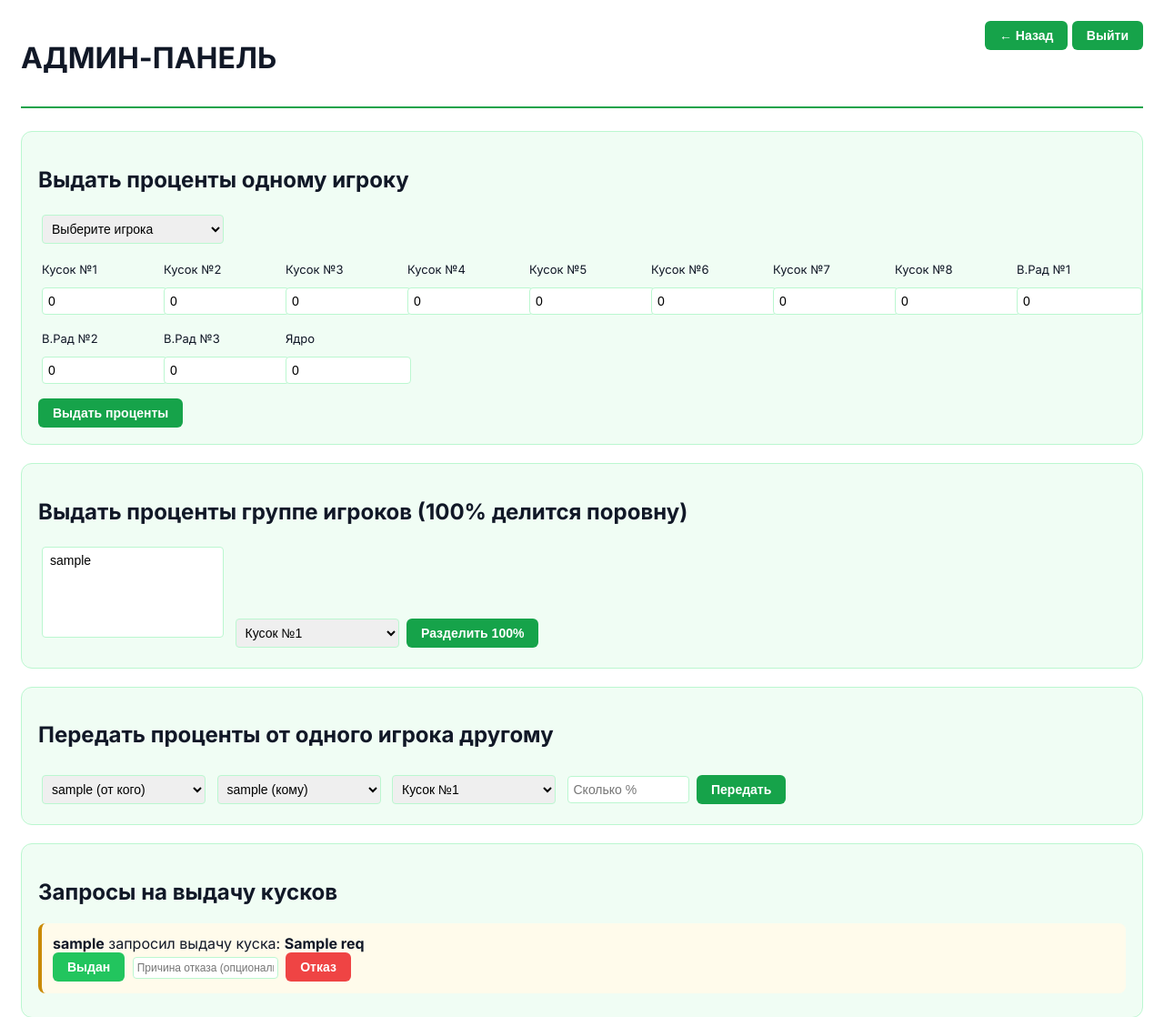
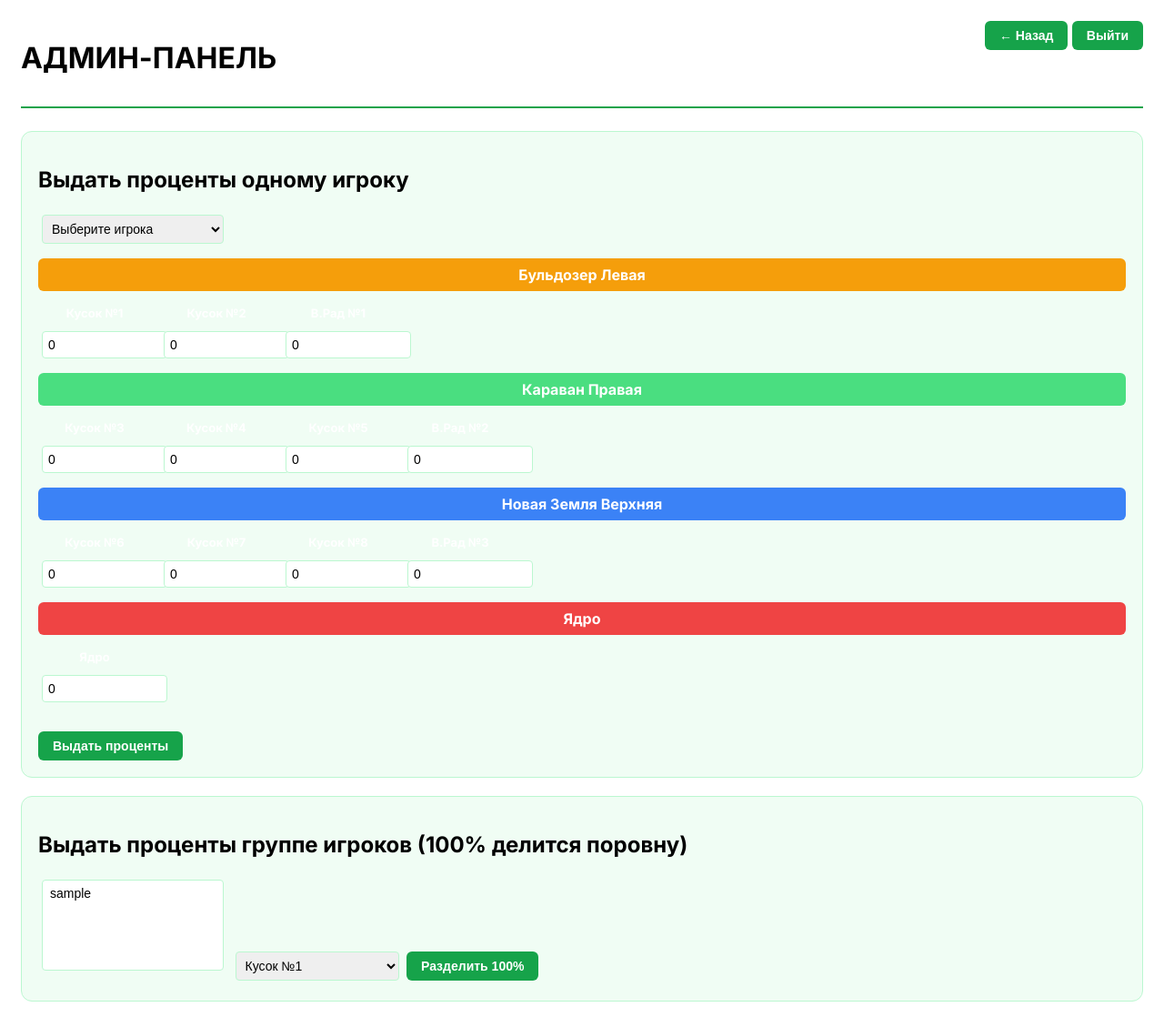
Before and after one commit to volifnap123-lgtm/brazzers-clan2, a Flask app: template templates/admin_panel.html in a window 1280 px wide. Shown: the top 1118 px of the page at 91% size. Run offline with Flask 3, Linux system fonts and the light colour scheme; the template is opened without the code that fills it: most values are stand-ins (such as "Sample title", 1, 10 or a date in 2020).

Commit message:
Update admin_panel.html

```diff
--- a/templates/admin_panel.html
+++ b/templates/admin_panel.html
@@ -77,6 +77,9 @@
             font-size: 13px;
             padding: 4px;
             border-radius: 4px;
+            color: white;
+            font-weight: bold;
+            text-align: center;
         }
         .cat-bulldozer { background: var(--bulldozer); color: white; }
         .cat-caravan { background: var(--caravan); color: white; }
@@ -149,60 +152,88 @@
                 <option value="{{ u.id }}">{{ u.username }}</option>
             {% endfor %}
         </select>
+
+        <!-- Бульдозер Левая -->
+        <div style="background: var(--bulldozer); color: white; font-weight: bold; padding: 8px; margin: 12px 0; border-radius: 6px; text-align: center;">
+            Бульдозер Левая
+        </div>
         <div class="chunk-grid">
             <div class="chunk-item">
-                <label>Кусок №1</label>
+                <label class="cat-bulldozer">Кусок №1</label>
                 <input type="number" step="0.1" name="chunk1" value="0">
             </div>
             <div class="chunk-item">
-                <label>Кусок №2</label>
+                <label class="cat-bulldozer">Кусок №2</label>
                 <input type="number" step="0.1" name="chunk2" value="0">
             </div>
             <div class="chunk-item">
-                <label>Кусок №3</label>
+                <label class="cat-bulldozer">В.Рад №1</label>
+                <input type="number" step="0.1" name="vr1" value="0">
+            </div>
+        </div>
+
+        <!-- Караван Правая -->
+        <div style="background: var(--caravan); color: white; font-weight: bold; padding: 8px; margin: 12px 0; border-radius: 6px; text-align: center;">
+            Караван Правая
+        </div>
+        <div class="chunk-grid">
+            <div class="chunk-item">
+                <label class="cat-caravan">Кусок №3</label>
                 <input type="number" step="0.1" name="chunk3" value="0">
             </div>
             <div class="chunk-item">
-                <label>Кусок №4</label>
+                <label class="cat-caravan">Кусок №4</label>
                 <input type="number" step="0.1" name="chunk4" value="0">
             </div>
             <div class="chunk-item">
-                <label>Кусок №5</label>
+                <label class="cat-caravan">Кусок №5</label>
                 <input type="number" step="0.1" name="chunk5" value="0">
             </div>
             <div class="chunk-item">
-                <label>Кусок №6</label>
+                <label class="cat-caravan">В.Рад №2</label>
+                <input type="number" step="0.1" name="vr2" value="0">
+            </div>
+        </div>
+
+        <!-- Новая Земля Верхняя -->
+        <div style="background: var(--newland); color: white; font-weight: bold; padding: 8px; margin: 12px 0; border-radius: 6px; text-align: center;">
+            Новая Земля Верхняя
+        </div>
+        <div class="chunk-grid">
+            <div class="chunk-item">
+                <label class="cat-newland">Кусок №6</label>
                 <input type="number" step="0.1" name="chunk6" value="0">
             </div>
             <div class="chunk-item">
-                <label>Кусок №7</label>
+                <label class="cat-newland">Кусок №7</label>
                 <input type="number" step="0.1" name="chunk7" value="0">
             </div>
             <div class="chunk-item">
-                <label>Кусок №8</label>
+                <label class="cat-newland">Кусок №8</label>
                 <input type="number" step="0.1" name="chunk8" value="0">
             </div>
             <div class="chunk-item">
-                <label>В.Рад №1</label>
-                <input type="number" step="0.1" name="vr1" value="0">
-            </div>
-            <div class="chunk-item">
-                <label>В.Рад №2</label>
-                <input type="number" step="0.1" name="vr2" value="0">
-            </div>
-            <div class="chunk-item">
-                <label>В.Рад №3</label>
+                <label class="cat-newland">В.Рад №3</label>
                 <input type="number" step="0.1" name="vr3" value="0">
             </div>
+        </div>
+
+        <!-- Ядро -->
+        <div style="background: var(--core); color: white; font-weight: bold; padding: 8px; margin: 12px 0; border-radius: 6px; text-align: center;">
+            Ядро
+        </div>
+        <div class="chunk-grid">
             <div class="chunk-item">
-                <label>Ядро</label>
+                <label class="cat-core">Ядро</label>
                 <input type="number" step="0.1" name="core" value="0">
             </div>
         </div>
-        <button class="btn" type="submit">Выдать проценты</button>
+
+        <button class="btn" type="submit" style="margin-top: 16px;">Выдать проценты</button>
     </form>
 </div>
 
+<!-- Остальной код без изменений -->
 <!-- Выдать проценты группе -->
 <div class="section">
     <h2>Выдать проценты группе игроков (100% делится поровну)</h2>
@@ -486,7 +517,9 @@
                 font-size: 13px;
                 padding: 4px;
                 border-radius: 4px;
-                color: #e2e8f0;
+                color: white;
+                font-weight: bold;
+                text-align: center;
             }
             .chunk-item input {
                 width: 100%;
@@ -526,7 +559,7 @@
                 --green-100: #dcfce7;
                 --green-50: #f0fdf4;
                 --white: #ffffff;
-                --gray-900: #111827;
+                --gray-909: #111827;
                 --border-color: #bbf7d0;
                 --red-border: #ef4444;
                 --bulldozer: #f59e0b;
@@ -590,6 +623,9 @@
                 font-size: 13px;
                 padding: 4px;
                 border-radius: 4px;
+                color: white;
+                font-weight: bold;
+                text-align: center;
             }
             .chunk-item input {
                 width: 100%;
```
